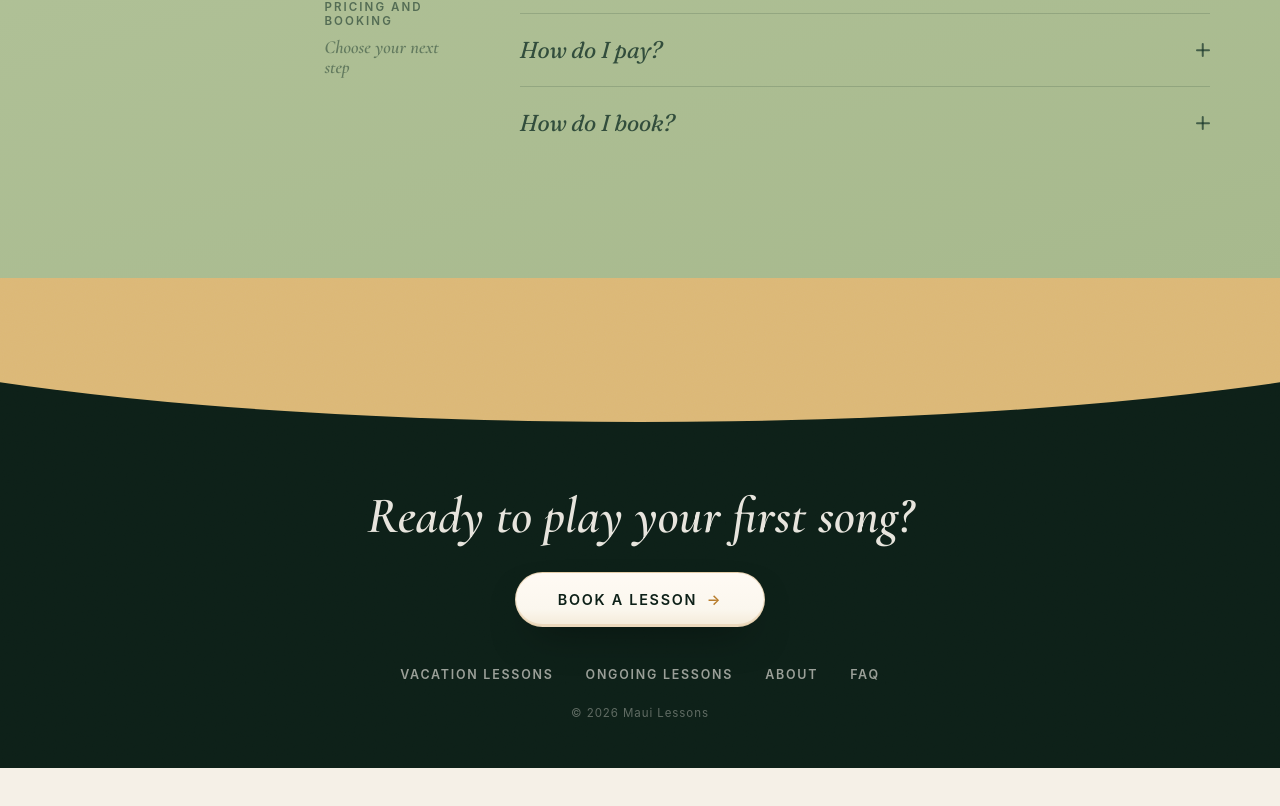
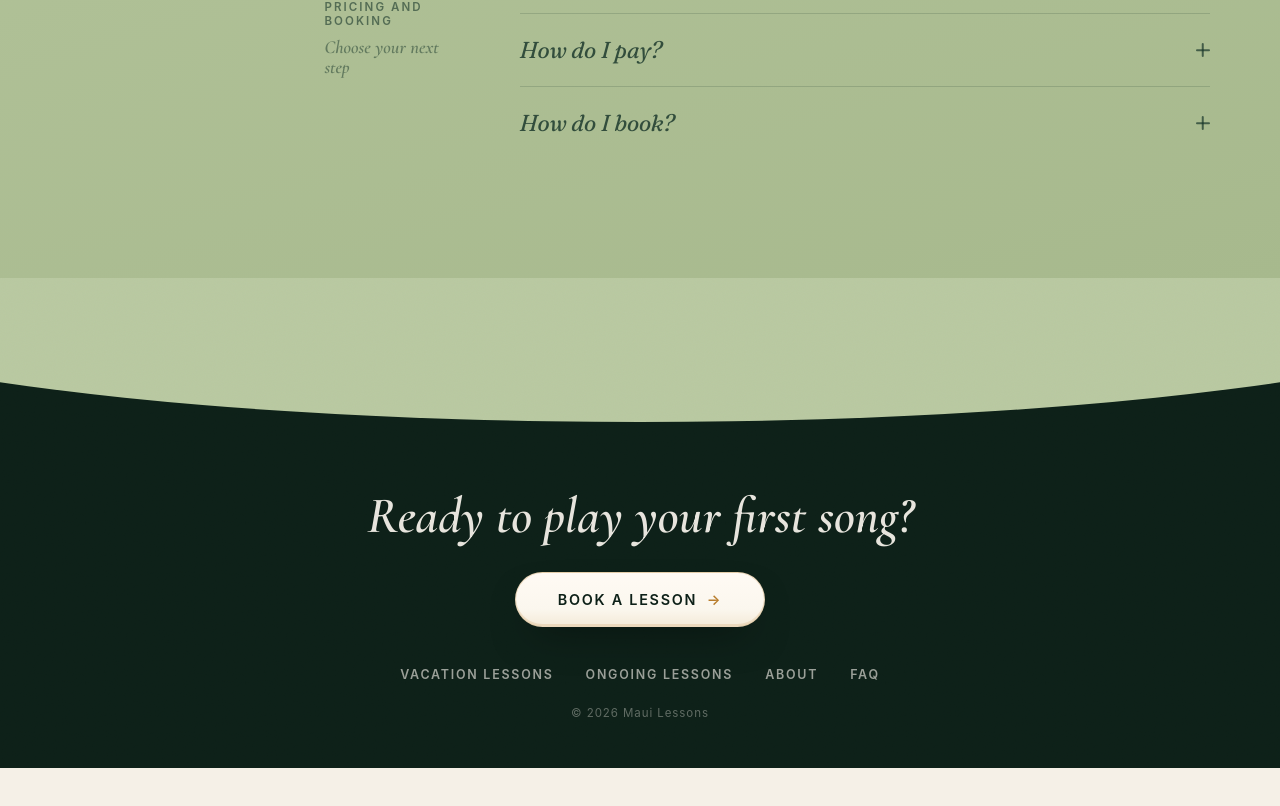
Before and after one commit to karinrub/maui-lessons, a React (Vite) app: page /faq in a window 1280 px wide. Shown: the part 2699-3505 px from the top of the page. Built offline with nearby package versions, Linux system fonts and the light colour scheme; a web font is replaced by a local one.

Commit message:
fix(faq): use sage finale arch

```diff
--- a/src/components/faq/FaqSections.css
+++ b/src/components/faq/FaqSections.css
@@ -15,6 +15,11 @@
   width: 100vw;
   margin-right: calc(50% - 50vw);
   margin-left: calc(50% - 50vw);
+  background: linear-gradient(180deg, var(--home-sage) 0 3px, #0d2018 3px);
+}
+
+.faq-page > .home-finale .home-finale__arch {
+  background: var(--home-sage);
 }
 
 .faq-intro {
```
Also changed, not shown: 1 other file (tests, documents, lock files or other folders).
